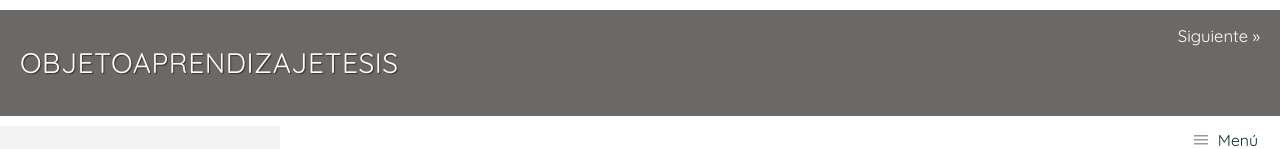
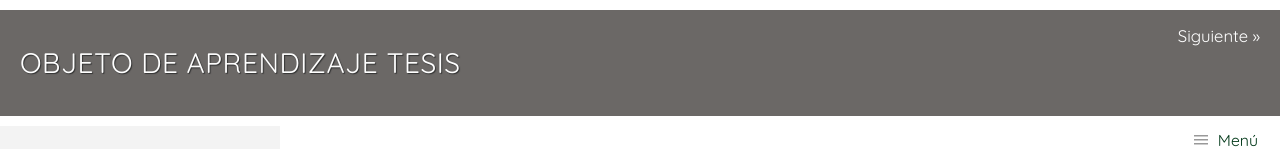
Before and after one commit to AlejoEnriquez2/Objeto_Aprendizaje, a plain HTML site: page index.html in a window 1280 px wide. Shown: the top 149 px of the page. Drawn offline with Linux system fonts and the light colour scheme.

Commit message:
Update index.html

```diff
--- a/index.html
+++ b/index.html
@@ -20,7 +20,7 @@
 <body class="exe-web-site" id="exe-node-0"><script type="text/javascript">document.body.className+=" js"</script>
 <div id="content">
 <p id="skipNav"><a href="#main" class="sr-av">Saltar la navegación</a></p>
-<header id="header" ><div id="headerContent">ObjetoAprendizajeTesis</div></header>
+<header id="header" ><div id="headerContent">Objeto de Aprendizaje Tesis</div></header>
 <nav id="siteNav">
 <ul>
    <li id="active"><a href="index.html" class="active daddy main-node">Introducción</a></li>
```
